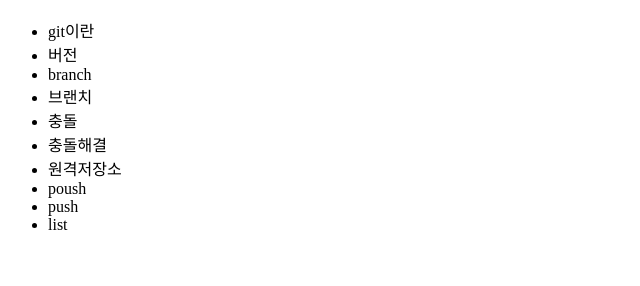
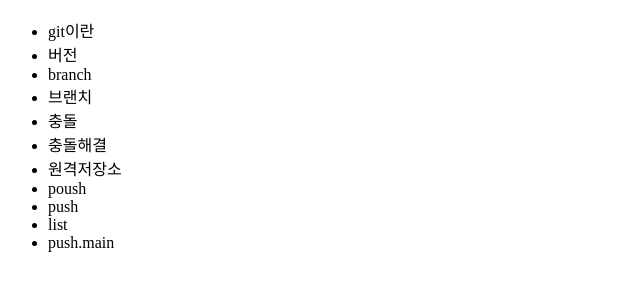
Before and after one commit to Jinsung-Yang/SourceTree, a plain HTML site: page index.html in a window 1280 px wide. Shown: the part 48-334 px from the top of the page, without its empty margins (0-640 px from the left). Drawn offline with Linux system fonts and the light colour scheme.

Commit message:
add push main

```diff
--- a/index.html
+++ b/index.html
@@ -16,6 +16,7 @@
         <li>poush</li>
         <li>push</li>
         <li>list</li>
+        <li>push.main</li>
 
     </ul>
 
```
